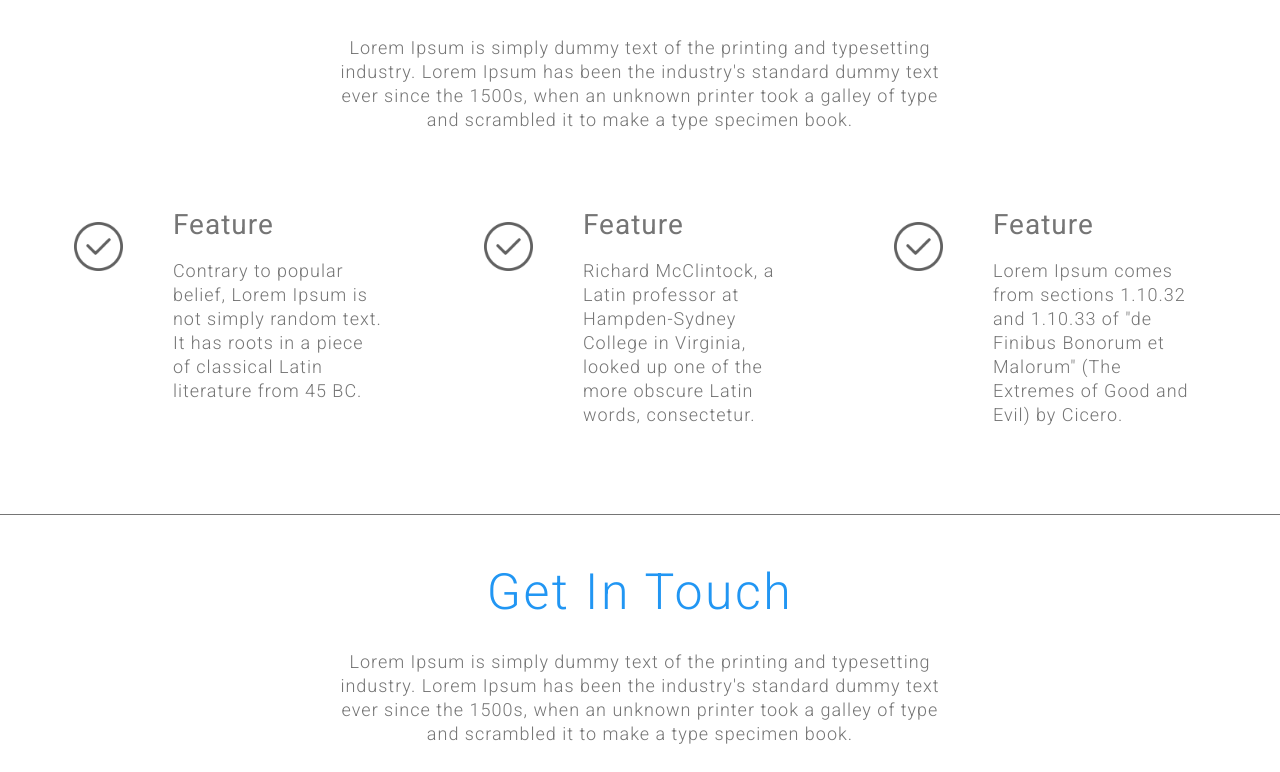
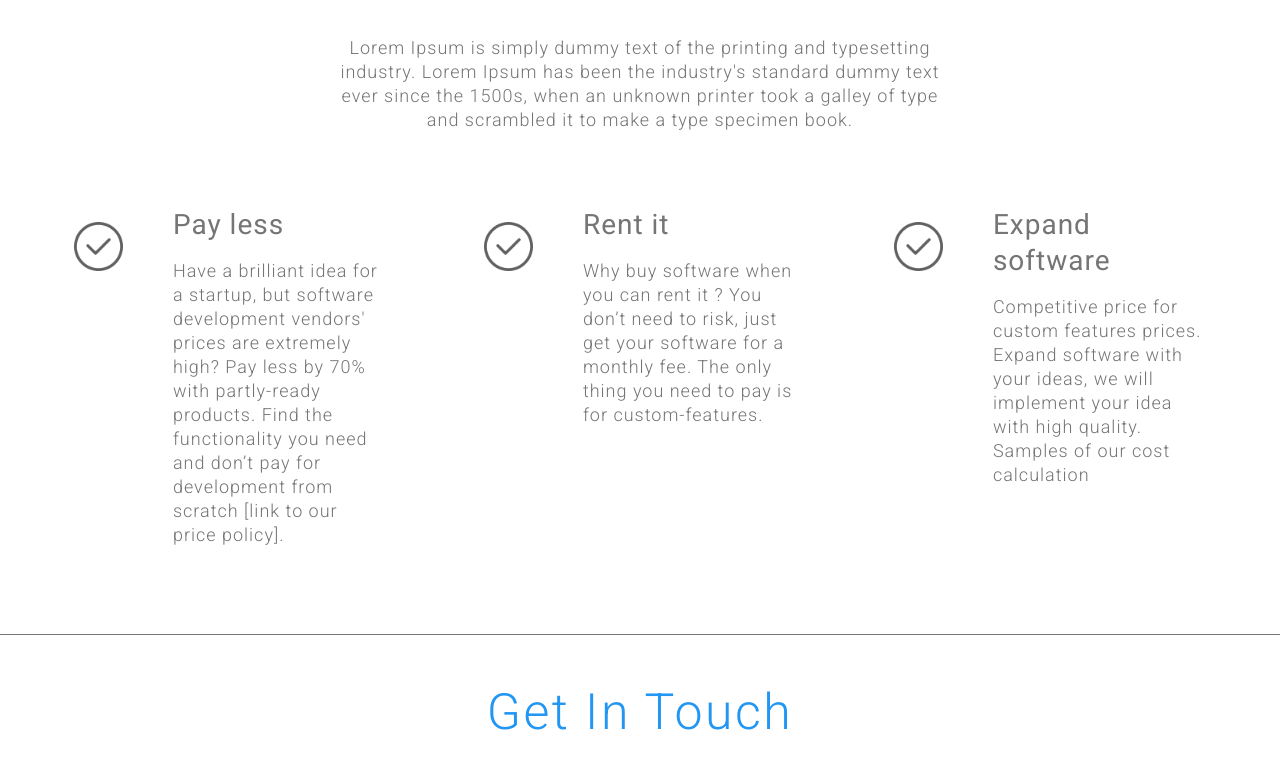
Before and after one commit to RomanMalyi/Golem, an Angular app in the folder src/Golem-Client/: page / in a window 1280 px wide. Shown: the part 611-1383 px from the top of the page. Built offline with nearby package versions, Linux system fonts and the light colour scheme; no server answers.

Commit message:
Added features

```diff
--- a/src/Golem-Client/src/app/components/features/features.component.html
+++ b/src/Golem-Client/src/app/components/features/features.component.html
@@ -8,13 +8,44 @@
   </h4>
 
   <div class="features-container">
-    <div *ngFor="let feature of features" class="feature">
+    <div class="feature">
       <div class="feature-img">
-        <img src="../../../assets/checkmark.png" alt="Checkmark">
+        <img src="../../../assets/checkmark.png" alt="Checkmark" />
       </div>
       <div class="feature-info">
-        <h2>Feature</h2>
-        <p>{{ feature }}</p>
+        <h2>Pay less</h2>
+        <p>
+          Have a brilliant idea for a startup, but software development vendors'
+          prices are extremely high? Pay less by 70% with partly-ready products.
+          Find the functionality you need and don’t pay for development from
+          scratch [link to our price policy].
+        </p>
+      </div>
+    </div>
+    <div class="feature">
+      <div class="feature-img">
+        <img src="../../../assets/checkmark.png" alt="Checkmark" />
+      </div>
+      <div class="feature-info">
+        <h2>Rent it</h2>
+        <p>
+          Why buy software when you can rent it ? You don’t need to risk, just
+          get your software for a monthly fee. The only thing you need to pay is
+          for custom-features.
+        </p>
+      </div>
+    </div>
+    <div class="feature">
+      <div class="feature-img">
+        <img src="../../../assets/checkmark.png" alt="Checkmark" />
+      </div>
+      <div class="feature-info">
+        <h2>Expand software</h2>
+        <p>
+          Competitive price for custom features prices. Expand software with
+          your ideas, we will implement your idea with high quality. Samples of
+          our cost calculation
+        </p>
       </div>
     </div>
   </div>
--- a/src/Golem-Client/src/app/components/features/features.component.ts
+++ b/src/Golem-Client/src/app/components/features/features.component.ts
@@ -3,20 +3,8 @@ import { Component, OnInit } from '@angular/core';
 @Component({
   selector: 'app-features',
   templateUrl: './features.component.html',
-  styleUrls: ['./features.component.scss']
+  styleUrls: ['./features.component.scss'],
 })
-export class FeaturesComponent implements OnInit {
-  public features: string[] = [
-    // tslint:disable-next-line: max-line-length
-    'Contrary to popular belief, Lorem Ipsum is not simply random text. It has roots in a piece of classical Latin literature from 45 BC.',
-    // tslint:disable-next-line: max-line-length
-    'Richard McClintock, a Latin professor at Hampden-Sydney College in Virginia, looked up one of the more obscure Latin words, consectetur.',
-    // tslint:disable-next-line: max-line-length
-    'Lorem Ipsum comes from sections 1.10.32 and 1.10.33 of "de Finibus Bonorum et Malorum" (The Extremes of Good and Evil) by Cicero.'
-  ];
-  constructor() { }
-
-  ngOnInit(): void {
-  }
-
+export class FeaturesComponent {
+  constructor() {}
 }
```
